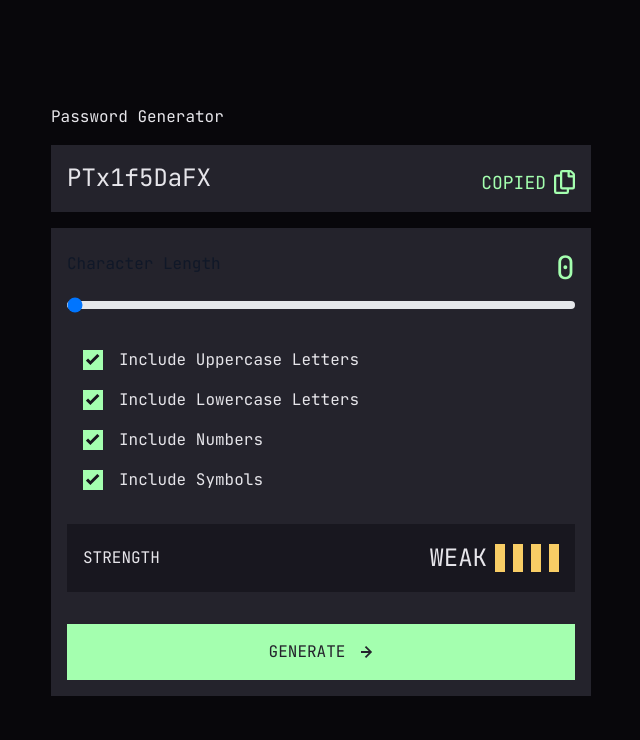
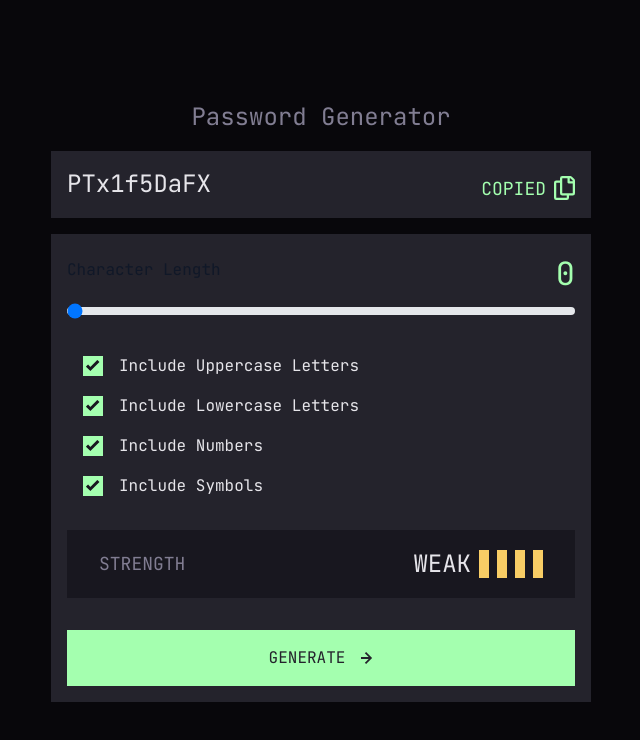
Before and after one commit to NarelaCamara/password-generator-app, a React (Vite) app: page / in a window 1280 px wide. Shown: the top 740 px of the page, without its empty margins (319-959 px from the left). Built offline with nearby package versions, Linux system fonts and the light colour scheme.

Commit message:
feat: title correction

```diff
--- a/src/App.tsx
+++ b/src/App.tsx
@@ -22,8 +22,8 @@ function App() {
 
   return (
     <div className="bg-[#08070B] flex flex-col items-center justify-center min-h-screen ">
+      <h3 className="text-[24px] text-[#817D92]">Password Generator</h3>
       <div className="max-w-[540px] w-full">
-        <h3 className="text-[16px]">Password Generator</h3>
         <div className="bg-[#24232C] p-4 my-4">
           <button className="flex flex-row items-center justify-between w-full">
             <h5 className="text-2xl"> {password}</h5>
@@ -64,8 +64,8 @@ function App() {
             <InputCheck text="Include Symbols" />
           </div>
 
-          <div className="bg-[#18171F] p-4 my-8 flex flex-row items-center justify-between w-full">
-            <p className="text-[16px]">STRENGTH</p>
+          <div className="bg-[#18171F] py-4 px-8 my-8 flex flex-row items-center justify-between w-full">
+            <p className="text-[18px] text-[#817D92]">STRENGTH</p>
             <div className="flex flex-row items-center gap-2">
               <p className="text-[24px]">{strength}</p>
               <div className="flex flex-row items-center gap-2">
```
